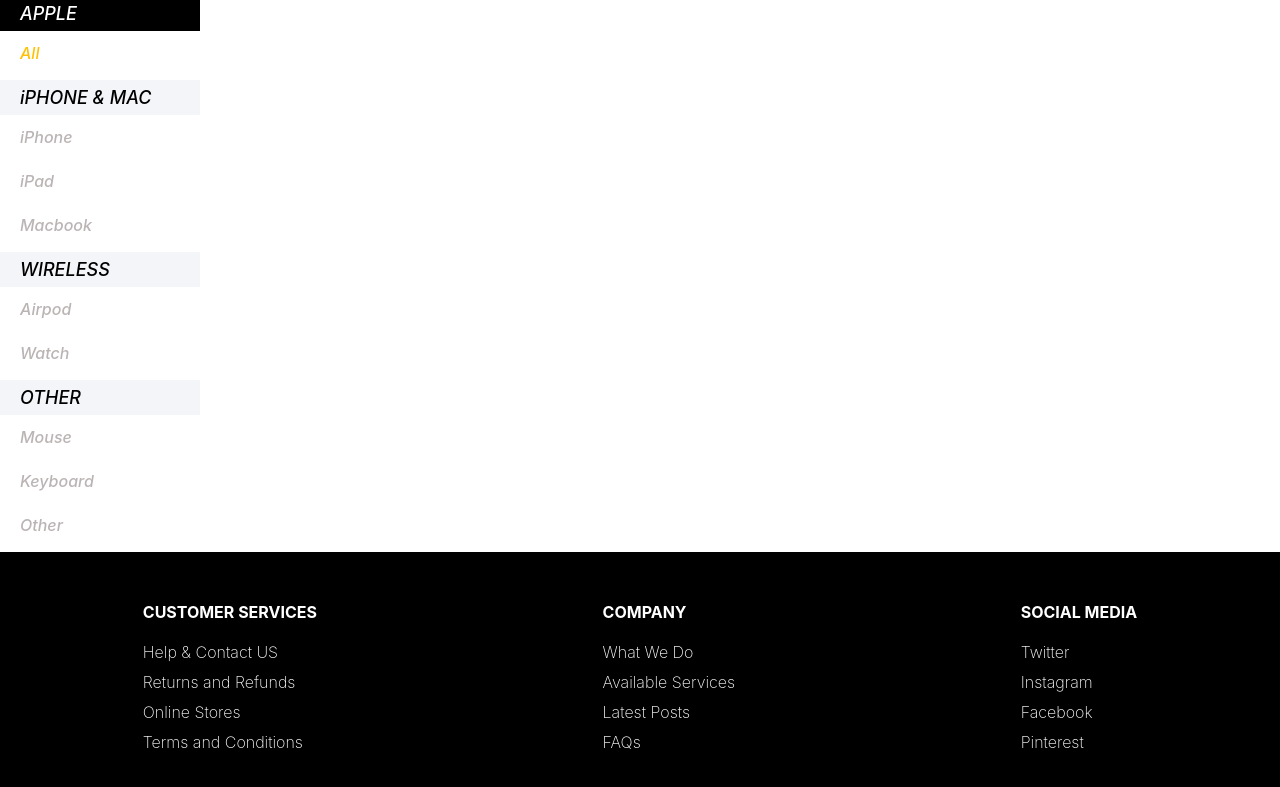
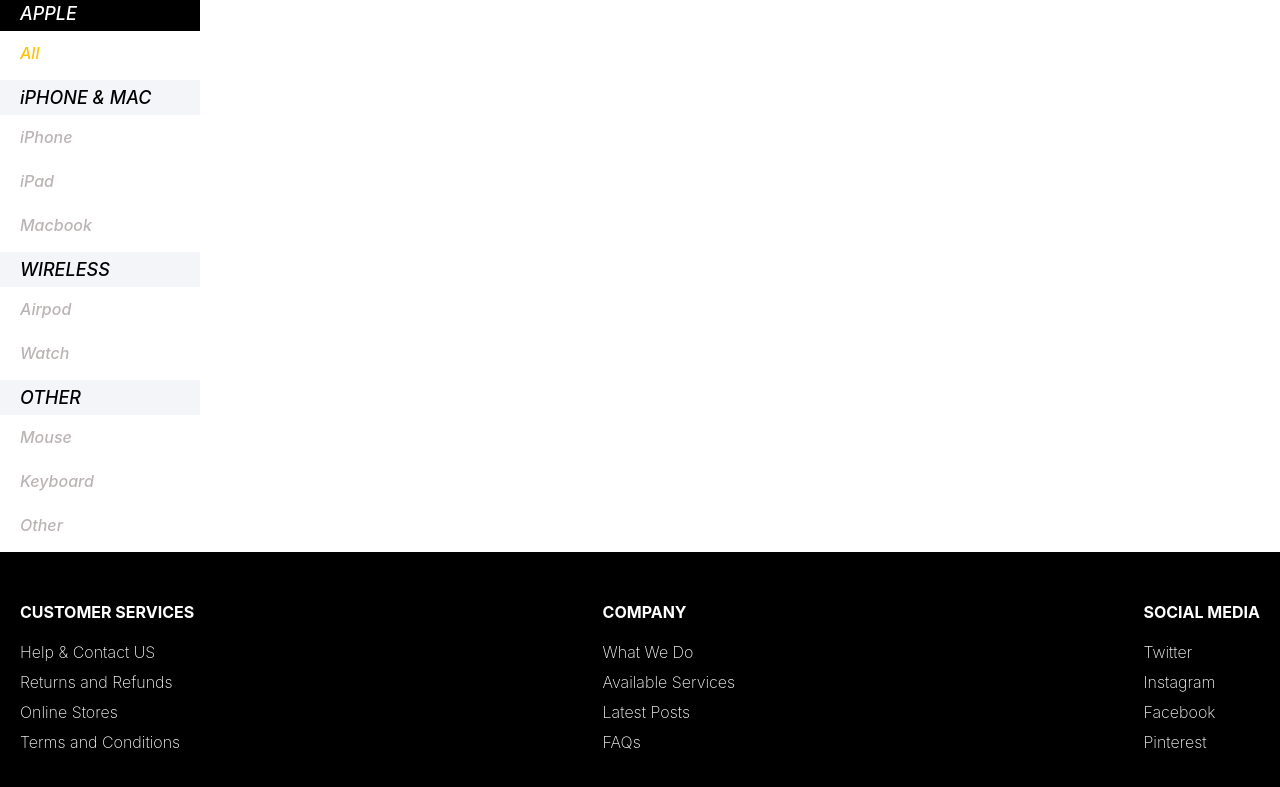
Before and after one commit to hieuphan07/React-Apple-store, a React (Create React App) app: page /shop in a window 1280 px wide. Shown: the part 329-1116 px from the top of the page. Built offline with nearby package versions, Linux system fonts and the light colour scheme.

Commit message:
Update UI Footer

```diff
--- a/src/components/Footer/Footer.module.css
+++ b/src/components/Footer/Footer.module.css
@@ -7,10 +7,10 @@
 .footer > ul {
   max-width: var(--max-w);
   margin: 0 auto;
-  padding: 50px 0;
+  padding: 50px 20px;
   display: flex;
   align-items: center;
-  justify-content: space-around;
+  justify-content: space-between;
   list-style: none;
   font-weight: 300;
 }
```
